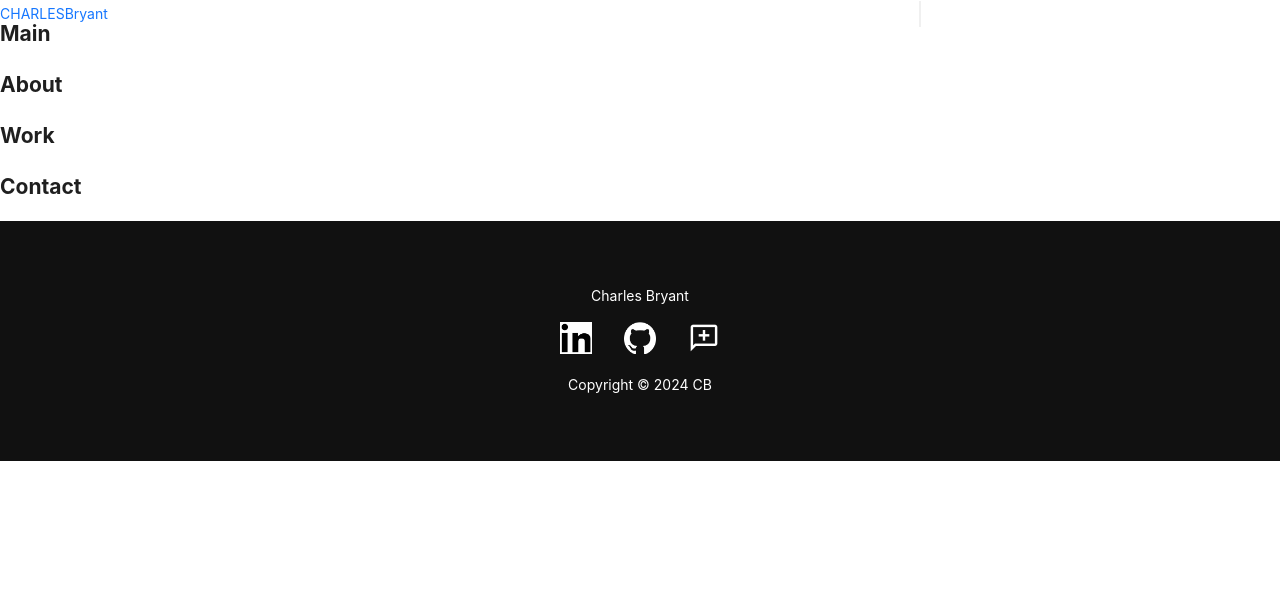
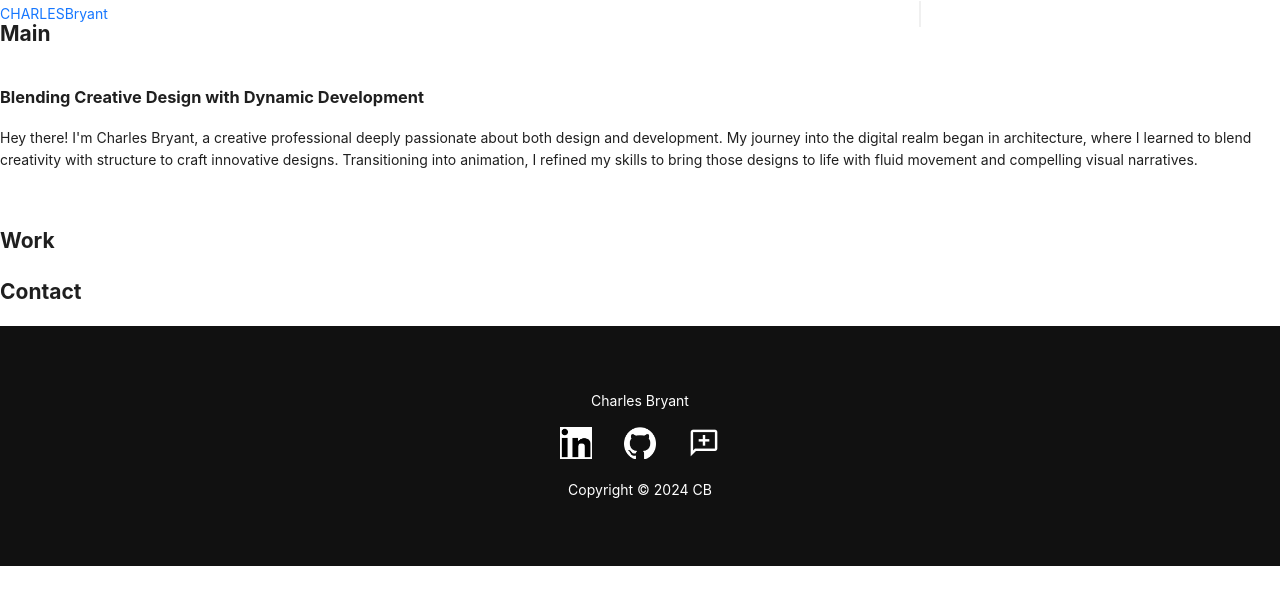
Before and after one commit to CBryant20/CB_Website, a React (Vite) app: page / in a window 1280 px wide. Shown: the top 604 px of the page. Built offline with nearby package versions, Linux system fonts and the light colour scheme.

Commit message:
About setup WIP

```diff
--- a/src/Root.scss
+++ b/src/Root.scss
@@ -3,11 +3,6 @@ body {
   line-height: 2;
   color: #333;
   overflow-x: hidden;
-}
-
-p {
-  font-size: 2rem;
-  line-height: 1.6;
 }
 
 .container {
--- a/src/components/home/About.jsx
+++ b/src/components/home/About.jsx
@@ -1,7 +1,45 @@
+import { Carousel } from "antd";
+
+const items = [
+  {
+    key: "1",
+    title: "Blending Creative Design with Dynamic Development",
+    content:
+      "Hey there! I'm Charles Bryant, a creative professional deeply passionate about both design and development. My journey into the digital realm began in architecture, where I learned to blend creativity with structure to craft innovative  designs. Transitioning into animation, I refined my skills to bring those designs to life with fluid movement and compelling visual narratives.",
+  },
+  {
+    key: "2",
+    title:
+      "Long Beach State Animation Graduate Skilled in CAD, Adobe Creative Suite, 3D Modeling, and 4D Design",
+    content:
+      "Graduating from Long Beach State with a Bachelor of Arts degree in animation, I've cultivated a diverse skill set. Proficient in tools like CAD, Adobe Creative Suite (Illustrator, Photoshop, After Effects), and 3D modeling software such as 3D Stu dioMAX and MAYA, I've explored various mediums to express my creativity. I've even ventured into building 4-dimensional models, pushing the boundaries of traditional design.",
+  },
+  {
+    key: "3",
+    title:
+      "Web Dev Pro: JavaScript, CSS, HTML, React, Node, Express, & Flutter!",
+    content:
+      "In the realm of web development, I excel in JavaScript, CSS, HTML, React, Node, Express, and Flutter. I thrive on the dynamic nature of web technologies, constantly expanding my knowledge and skill set to stay ahead of the curve.",
+  },
+];
+
 export default function AppAbout() {
   return (
     <>
-      <h1>About</h1>
+      <div>
+        <Carousel>
+          {items.map((item) => {
+            return (
+              <div key={item.key}>
+                <div>
+                  <h3>{item.title}</h3>
+                  <p>{item.content}</p>
+                </div>
+              </div>
+            );
+          })}
+        </Carousel>
+      </div>
     </>
   );
 }
```
